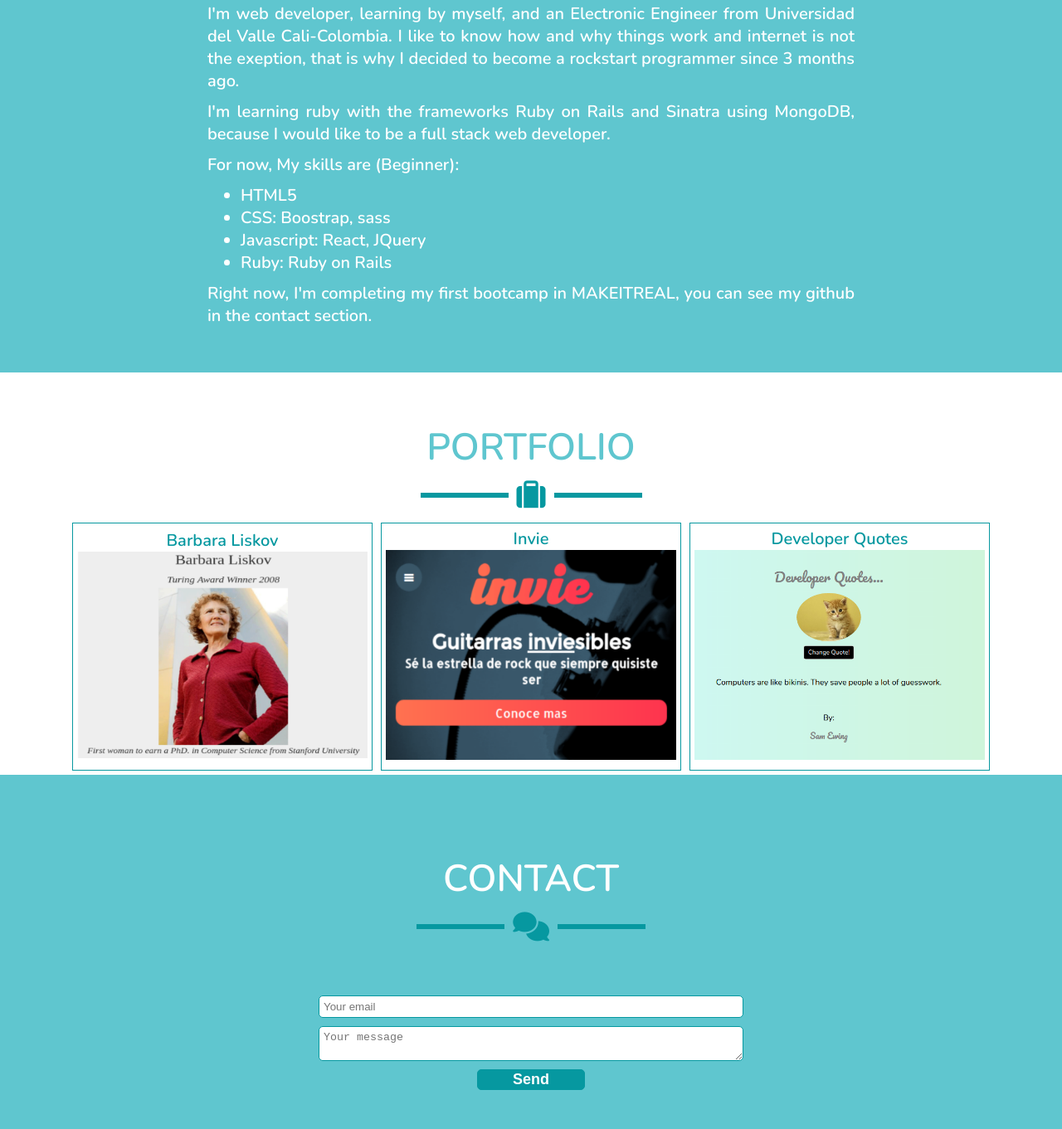
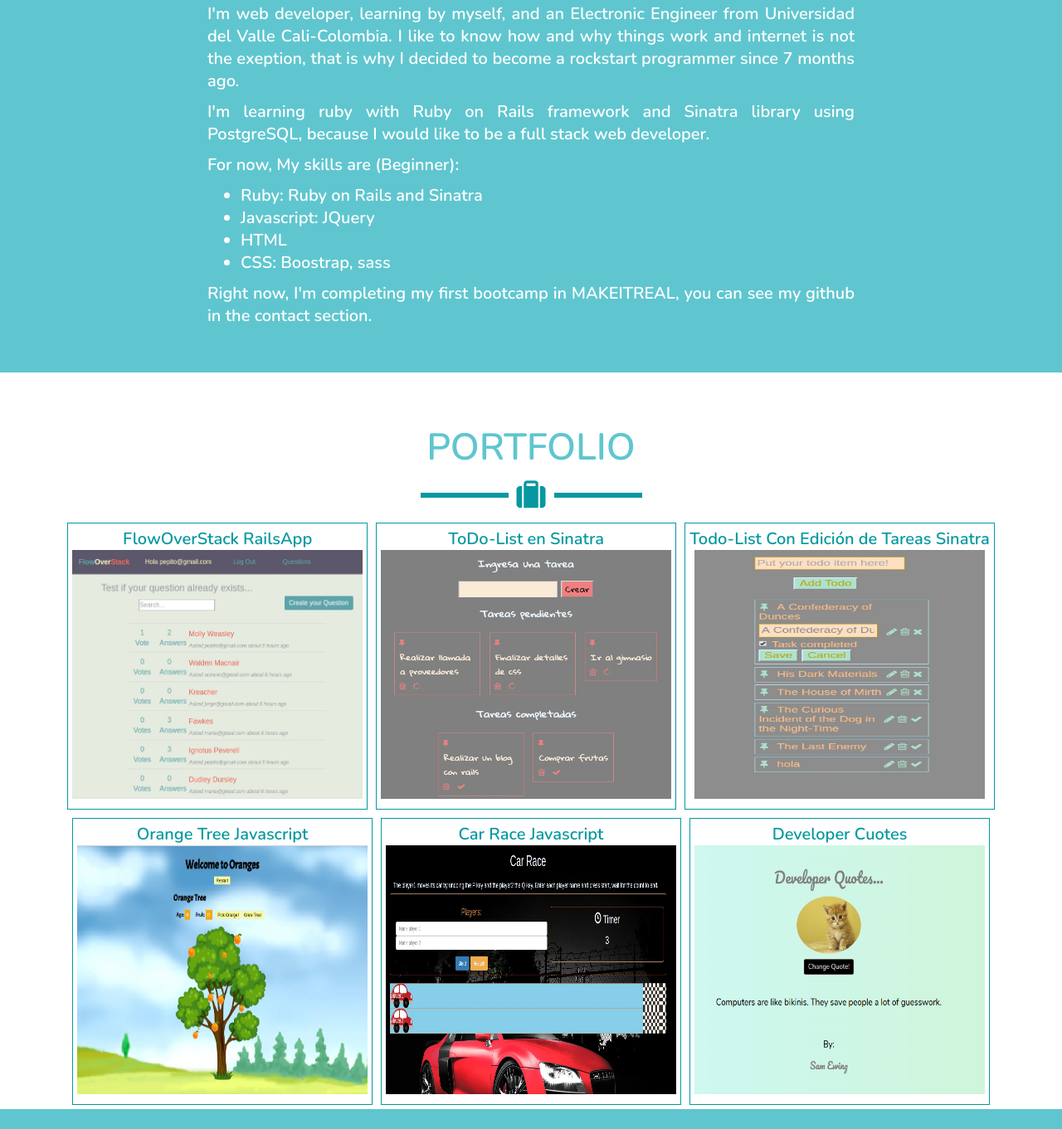
Before and after one commit to melissa160/melissa160.github.io, a plain HTML site: page index.html in a window 1280 px wide. Shown: the part 905-2266 px from the top of the page at 83% size. Drawn offline with nearby package versions, Linux system fonts and the light colour scheme; a web font is replaced by a local one.

Commit message:
añadiendo imagenes al portafolio

```diff
--- a/index.html
+++ b/index.html
@@ -37,19 +37,19 @@
     <div class="parrafos">
       <div>
         <p>
-          I'm web developer, learning by myself, and an Electronic Engineer from Universidad del Valle Cali-Colombia. I like to know how and why things work and internet is not the exeption, that is why I decided to become a rockstart programmer since 3 months ago.
+          I'm web developer, learning by myself, and an Electronic Engineer from Universidad del Valle Cali-Colombia. I like to know how and why things work and internet is not the exeption, that is why I decided to become a rockstart programmer since 7 months ago.
         </p>
       </div>
       <div>
-        <p>I'm learning ruby with the frameworks Ruby on Rails and Sinatra using MongoDB, because I would like to be a full stack web developer.</p>
+        <p>I'm learning ruby with Ruby on Rails framework and Sinatra library using PostgreSQL, because I would like to be a full stack web developer.</p>
       </div>
       <div class="lista">
         <p>For now, My skills are (Beginner):</p>
         <ul>
-          <li>HTML5</li>
+          <li>Ruby: Ruby on Rails and Sinatra</li>
+          <li>Javascript: JQuery</li>
+          <li>HTML</li>
           <li>CSS: Boostrap, sass</li>
-          <li>Javascript: React, JQuery</li>
-          <li>Ruby: Ruby on Rails</li>
         </ul>
       </div>
       <div>
@@ -65,16 +65,28 @@
     </div>
     <div class="tabla">
       <div class="colum">
-        <span>Barbara Liskov</span>
-        <a  href="https://codepen.io/melissa160/full/jrXxkQ/" target="_blank"><img src="./img/barbara.png" alt="" width="350"></a>
+        <span>FlowOverStack RailsApp</span>
+        <a  href="https://finalflowoverstack.herokuapp.com/" target="_blank"><img src="./img/flowover.jpg" alt="" width="350" height="300"></a>
       </div>
       <div class="colum">
-        <span>Invie</span>
-        <a  href="https://melissa160.github.io/invie-responsive/" target="_blank"><img src="./img/invie.png" alt="" width="350"></a>
+        <span>ToDo-List en Sinatra</span>
+        <a  href="https://github.com/melissa160/sinatra_todo_list" target="_blank"><img src="./img/todo_list_sinatra.jpg" alt="" width="350" height="300"></a>
       </div>
       <div class="colum">
-        <span>Developer Quotes</span>
-        <a  href="https://melissa160.github.io/Developer-Quotes/" target="_blank"><img src="./img/cuotes.png" alt="" width="350"></a>
+        <span>Todo-List Con Edición de Tareas Sinatra</span>
+        <a  href="https://github.com/melissa160/todos-sinatra" target="_blank"><img src="./img/appPreview.jpg" alt="" width="350" height="300"></a>
+      </div>
+      <div class="colum">
+        <span>Orange Tree Javascript</span>
+        <a  href="https://melissa160.github.io/OrangeTree/" target="_blank"><img src="./img/orange.jpg" alt="" width="350" height="300"></a>
+      </div>
+      <div class="colum">
+        <span>Car Race Javascript</span>
+        <a  href="https://melissa160.github.io/CarRace/" target="_blank"><img src="./img/carRace.jpg" alt="" width="350" height="300"></a>
+      </div>
+      <div class="colum">
+        <span>Developer Cuotes</span>
+        <a  href="https://melissa160.github.io/Developer-Quotes/" target="_blank"><img src="./img/cuotes.png" alt="" width="350" height="300"></a>
       </div>
     </div>
   </section>
```
Also changed, not shown: img/appPreview.jpg (added), img/carRace.jpg (added), img/flowOverStack.jpg (added), img/flowover.jpg (added), img/orange.jpg (added), img/todo_list_sinatra.jpg (added).
